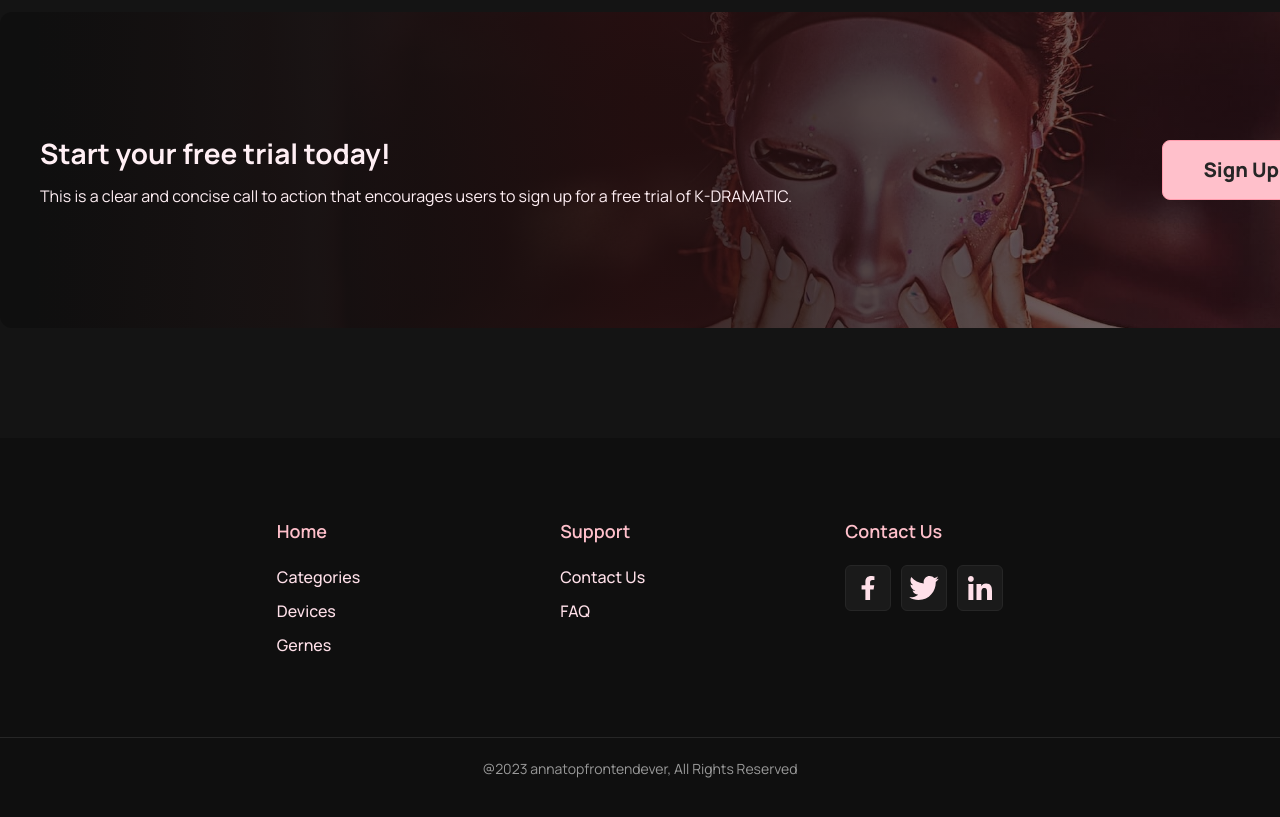
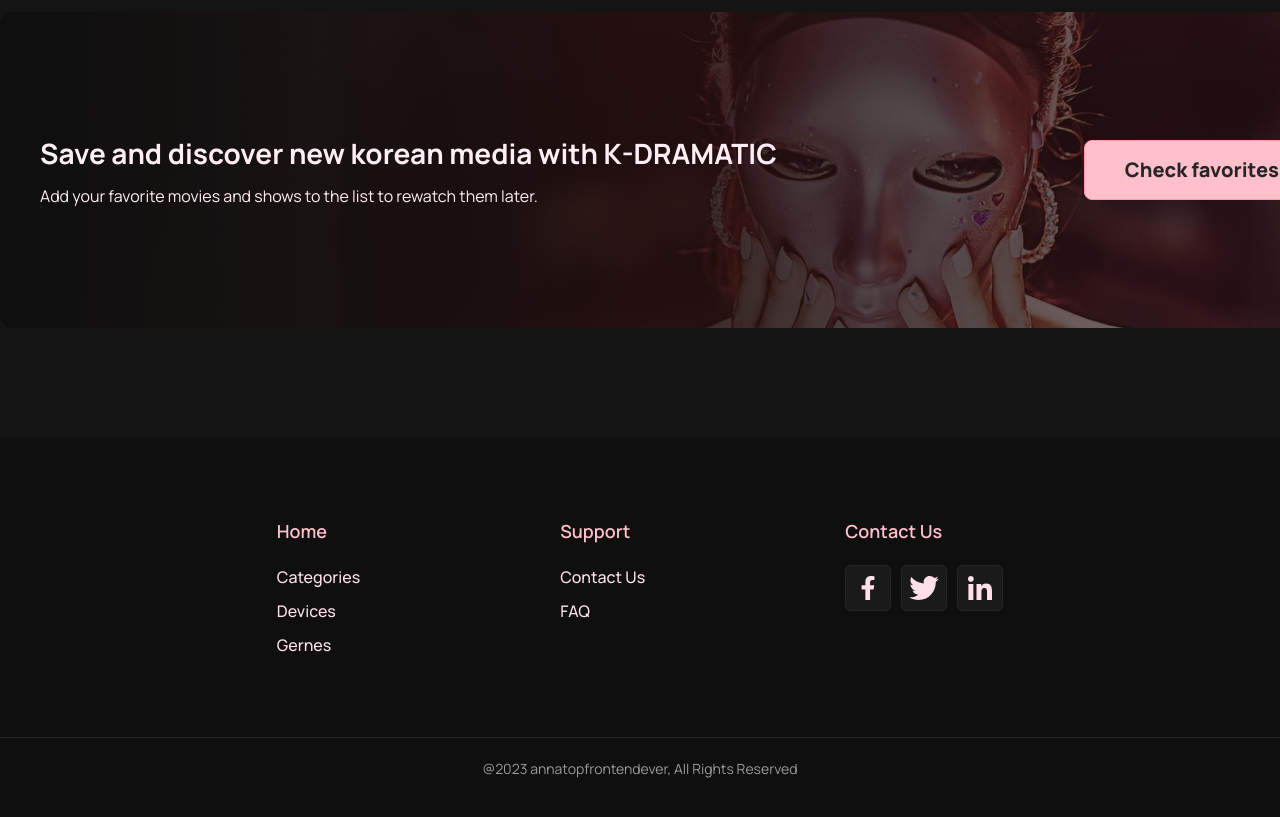
Before and after one commit to anna-volodko/K-DRAMA-project, a React (Create React App) app: page / in a window 1280 px wide. Shown: the part 1580-2397 px from the top of the page. Built offline with nearby package versions, Linux system fonts and the light colour scheme; no server answers; a web font is replaced by a local one.

Commit message:
main sliders FIXED))))))

```diff
--- a/src/App.js
+++ b/src/App.js
@@ -39,13 +39,12 @@ function App() {
     <DramaSearch></DramaSearch>
     <section className="signup container">
       <div className="signup_text">
-        <h3>Start your free trial today!</h3>
+        <h3>Save and discover new korean media with K-DRAMATIC</h3>
         <p className="smaller_text">
-          This is a clear and concise call to action that encourages users to
-          sign up for a free trial of K-DRAMATIC.
+          Add your favorite movies and shows to the list to rewatch them later.
         </p>
       </div>
-      <button className="signup_button">Sign Up</button>
+      <button className="signup_button">Check favorites</button>
     </section>
     <Footer></Footer>
   </div>
--- a/src/pages/Api.js
+++ b/src/pages/Api.js
@@ -9,12 +9,12 @@ export async function searchMedia(searchText, typeMovie, typeShow) {
   try {
     let link = "";
     if (searchText) {
-      link = `${BASE_URL}${ALL_RESULTS}?api_key=${API_KEY}&language=en&query=${searchText}&include_adult=false&region=KO`;
+      link = `${BASE_URL}${ALL_RESULTS}?api_key=${API_KEY}&language=en&query=${searchText}&include_adult=false`;
     } else {
       if (typeMovie) {
-        link = `${BASE_URL}/discover/movie?api_key=${API_KEY}&with_original_language=ko&sort_by=popularity.desc&region=KO`;
+        link = `${BASE_URL}/discover/movie?api_key=${API_KEY}&with_original_language=ko&sort_by=popularity.desc`;
       } else if (typeShow) {
-        link = `${BASE_URL}/discover/tv?api_key=${API_KEY}&with_original_language=ko&sort_by=popularity.desc&region=KO`;
+        link = `${BASE_URL}/discover/tv?api_key=${API_KEY}&with_original_language=ko&sort_by=popularity.desc`;
       }
     }
 
--- a/src/pages/MainSliders.js
+++ b/src/pages/MainSliders.js
@@ -5,7 +5,7 @@ import Slider from "react-slick";
 import { searchMedia } from "./Api";
 import DescriptionModal from "./DescriptionModal";
 
-export default function MainSliders({ typeMovie, typeShow }) {
+export default function MainSliders() {
   const [MovieDescription, setMovieDescription] = useState([]);
   const [ShowDescription, setShowDescription] = useState([]);
   const [chosenDrama, setChosenDrama] = useState(null);
@@ -23,10 +23,10 @@ export default function MainSliders({ typeMovie, typeShow }) {
   useEffect(() => {
     const findData = async () => {
       try {
-        const movie = await searchMedia('', typeMovie, '');
+        const movie = await searchMedia('', true, false);
         setMovieDescription(movie);
 
-        const show = await searchMedia('', '', typeShow);
+        const show = await searchMedia('', false, true);
         setShowDescription(show);
       } catch (error) {
         console.error("Error:", error);
@@ -34,7 +34,7 @@ export default function MainSliders({ typeMovie, typeShow }) {
     };
 
     findData();
-  }, [[typeMovie, typeShow]]);
+  }, );
   const settings = {
     dots: false,
     infinite: true,
```
